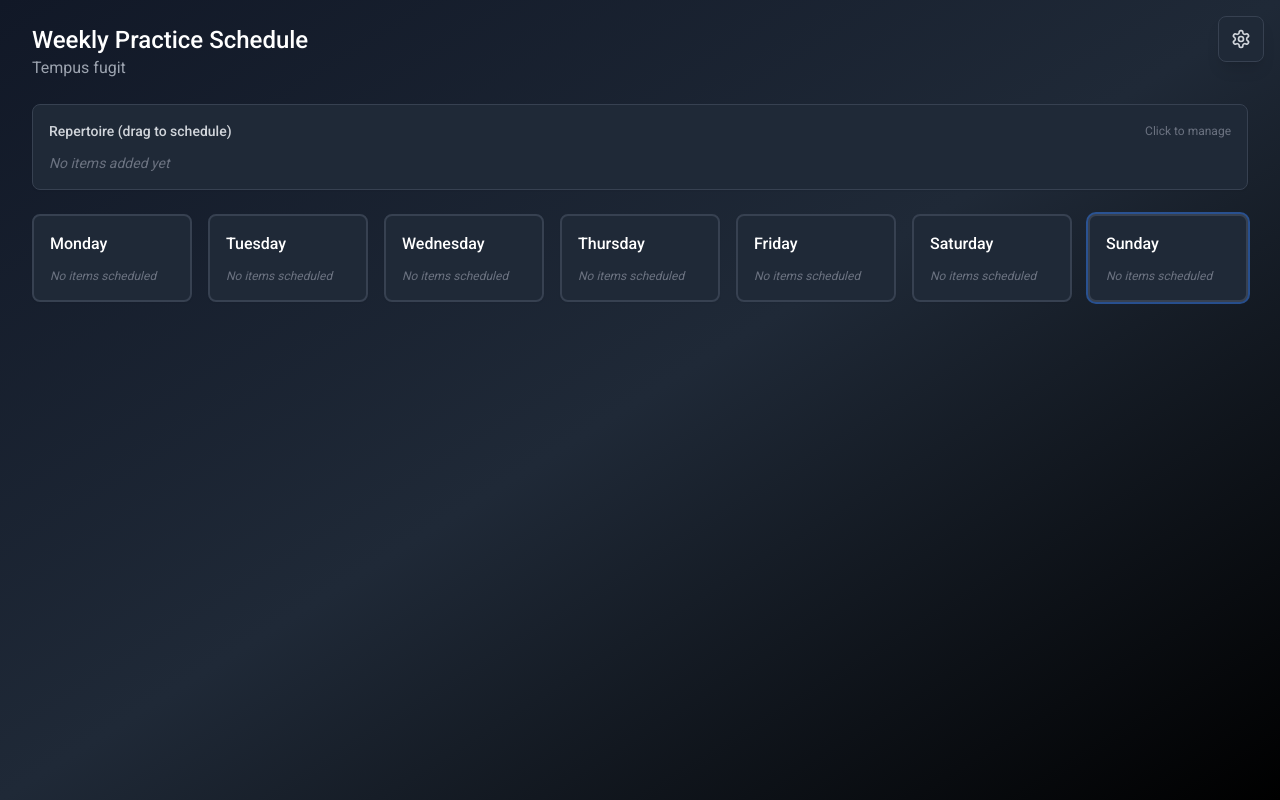
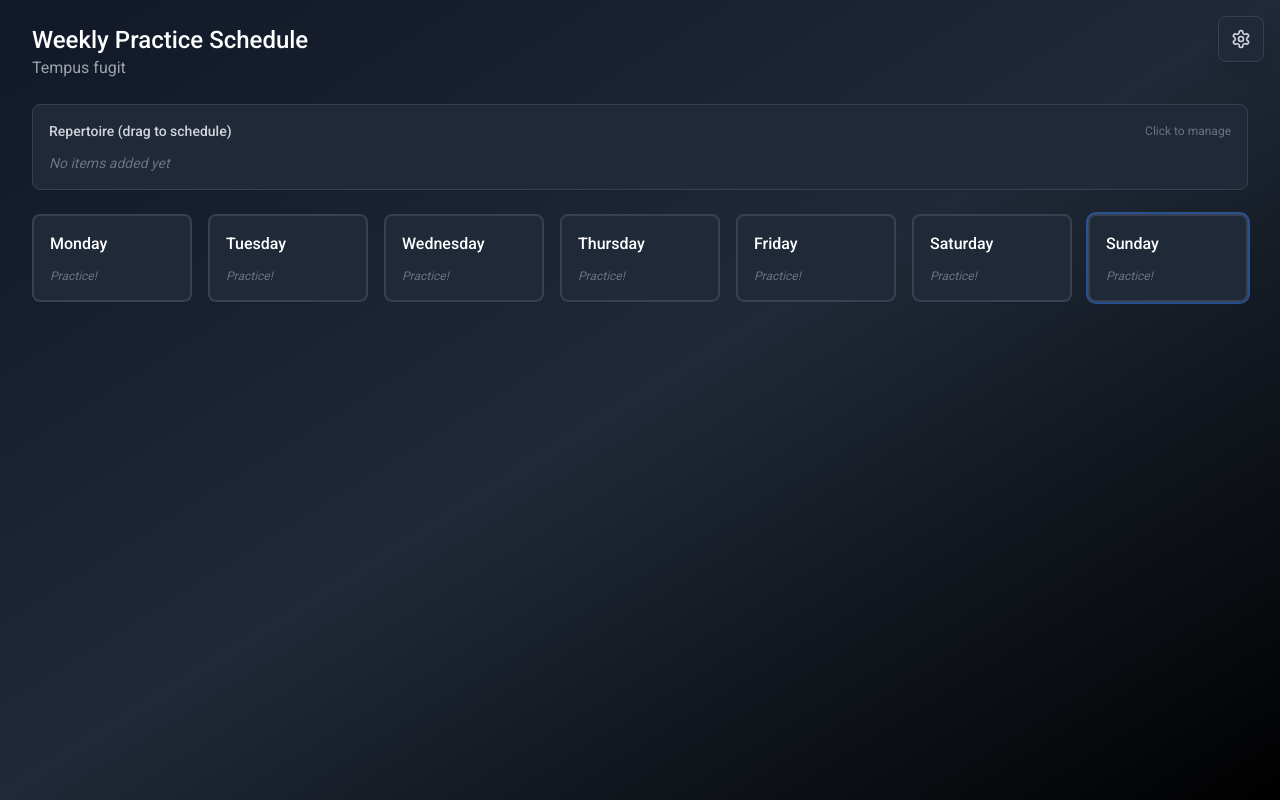
Before and after one commit to catIO/planning-mate, a React (Vite) app: page / in a window 1280 px wide. Built offline with nearby package versions, Linux system fonts and the light colour scheme.

Commit message:
Change empty day message from 'No items scheduled' to 'Practice!'

```diff
--- a/src/components/WeeklyCalendar.tsx
+++ b/src/components/WeeklyCalendar.tsx
@@ -229,7 +229,7 @@ export const WeeklyCalendar: React.FC<WeeklyCalendarProps> = ({
 
                   {dayPieces.length === 0 && (
                     <div className="text-xs text-gray-500 italic">
-                      No items scheduled
+                      Practice!
                     </div>
                   )}
                 </div>
```
